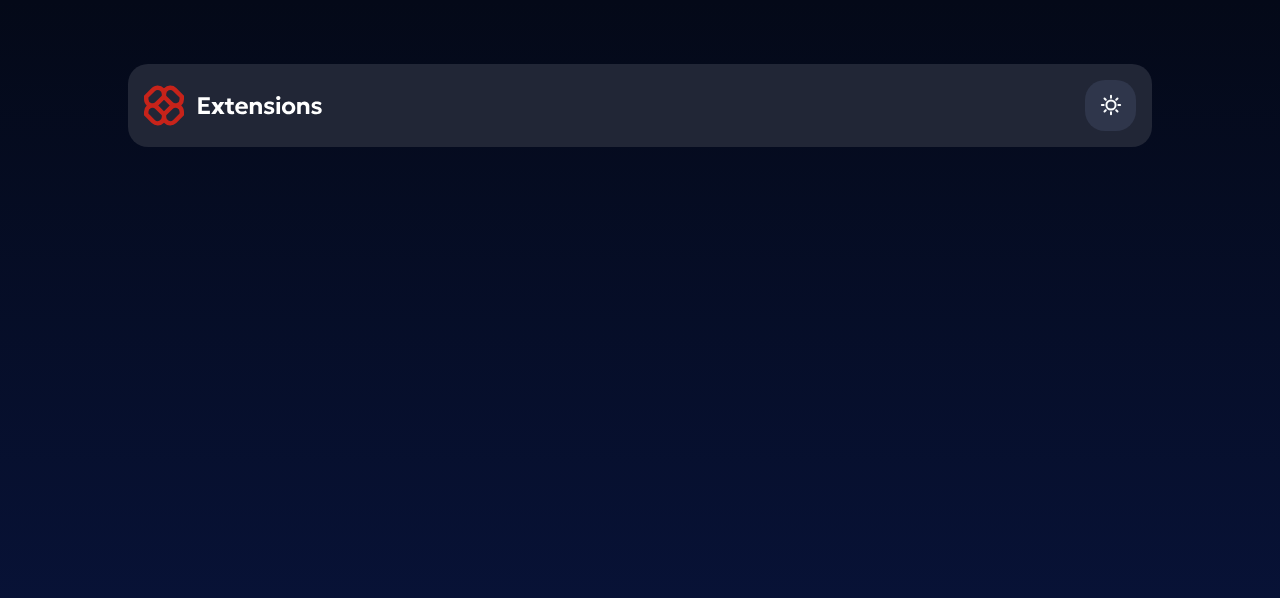
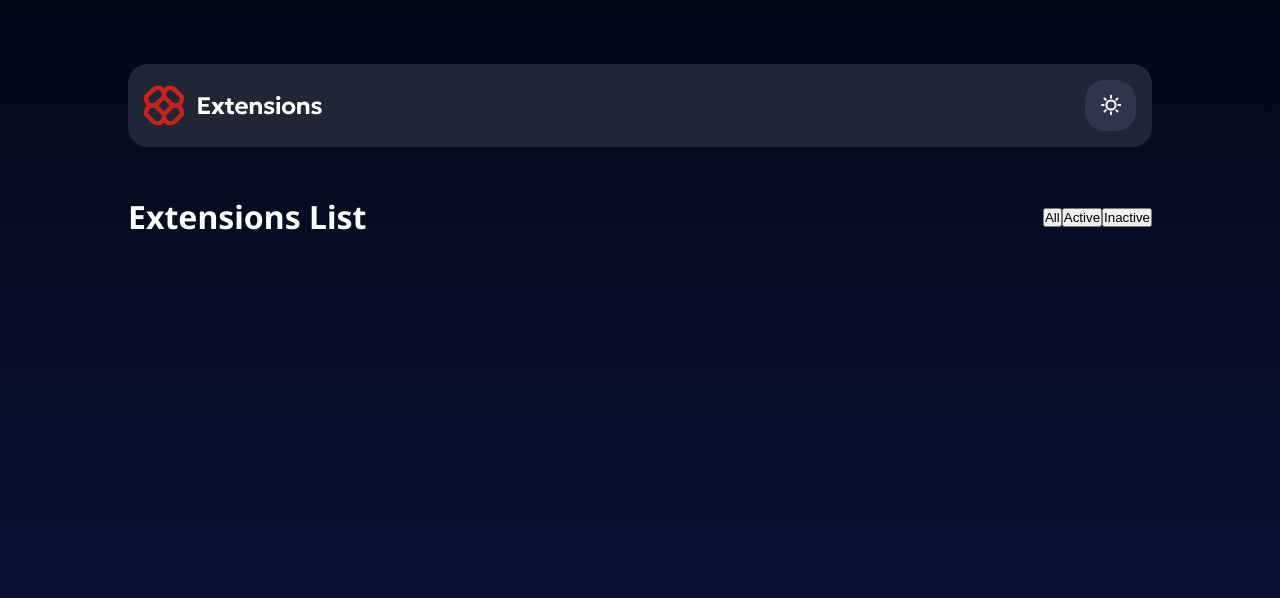
Before and after one commit to Clipzorama/Browser-Extension-Design, a React (Vite) app in the folder Browser-Extension-Design/: page / in a window 1280 px wide. Shown: the top 598 px of the page. Built offline with nearby package versions, Linux system fonts and the light colour scheme.

Commit message:
new component

```diff
--- a/Browser-Extension-Design/src/App.jsx
+++ b/Browser-Extension-Design/src/App.jsx
@@ -1,11 +1,13 @@
 import './App.css'
 import Header from './components/Header.jsx'
+import FilterBar from './components/FilterBar.jsx'
 
 function App() {
 
   return (
     <div className="app-container">
       <Header />
+      <FilterBar />
 
 
     </div>
--- /dev/null
+++ b/Browser-Extension-Design/src/components/FilterBar.jsx
@@ -0,0 +1,18 @@
+import '../styles/FilterBar.css'
+
+
+function FilterBar() {
+    return (
+        <div className="filter-container">
+            <h2>Extensions List</h2>
+            <div className="btn-container">
+                <button className="all">All</button>
+                <button className="active">Active</button>
+                <button className="inactive">Inactive</button>
+        </div>
+    </div>
+    )
+
+}
+
+export default FilterBar
--- /dev/null
+++ b/Browser-Extension-Design/src/styles/FilterBar.css
@@ -0,0 +1,26 @@
+.filter-container {
+    display: flex;
+    justify-content: space-between;
+    align-items: center;
+}
+
+.filter-container > h2 {
+    color: hsl(200, 60%, 99%);
+    font-size: 2rem;
+}
+
+.btn-container {
+
+}
+
+.all {
+
+}
+
+.active {
+
+}
+
+.inactive {
+
+}
--- a/Browser-Extension-Design/src/styles/Header.css
+++ b/Browser-Extension-Design/src/styles/Header.css
@@ -7,6 +7,7 @@
     align-items: center;
     padding: 1rem;
     border-radius: 20px;
+    margin-bottom: 3rem;
 }
 
 .headL {
```
